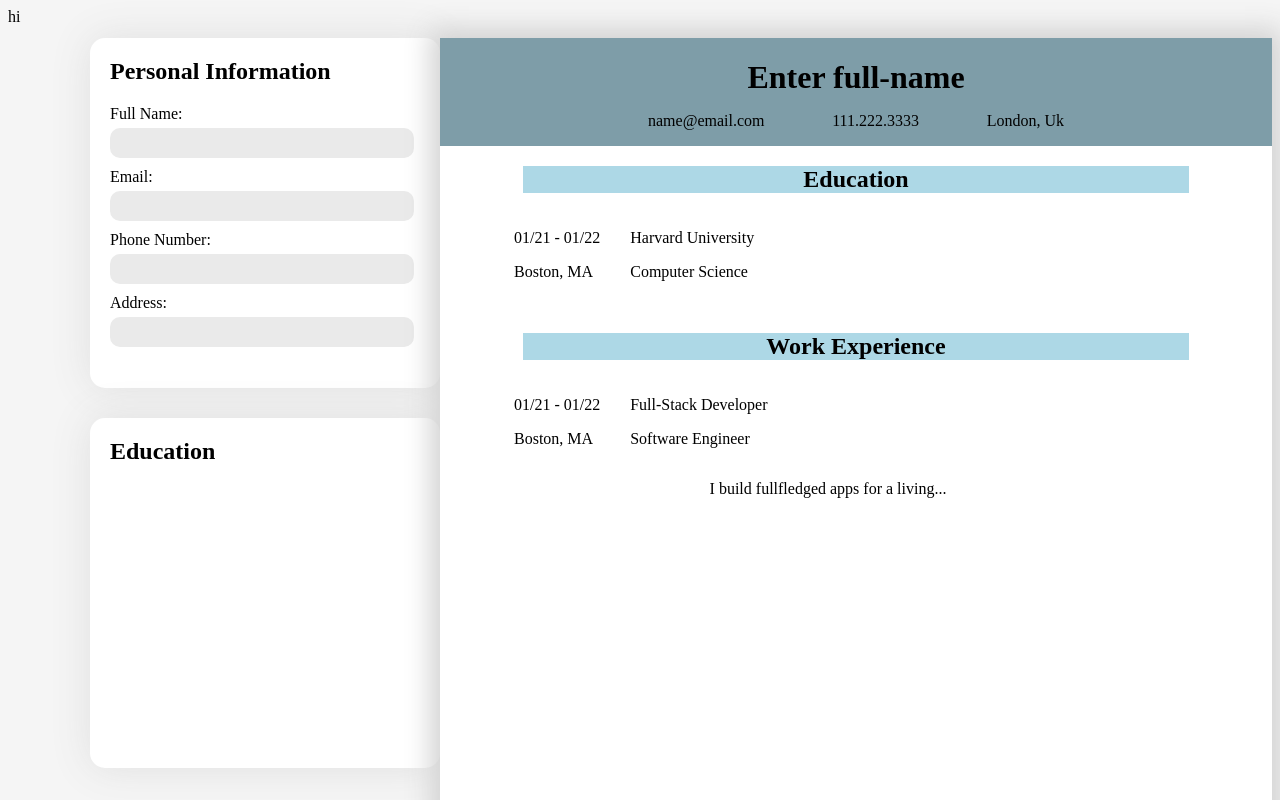
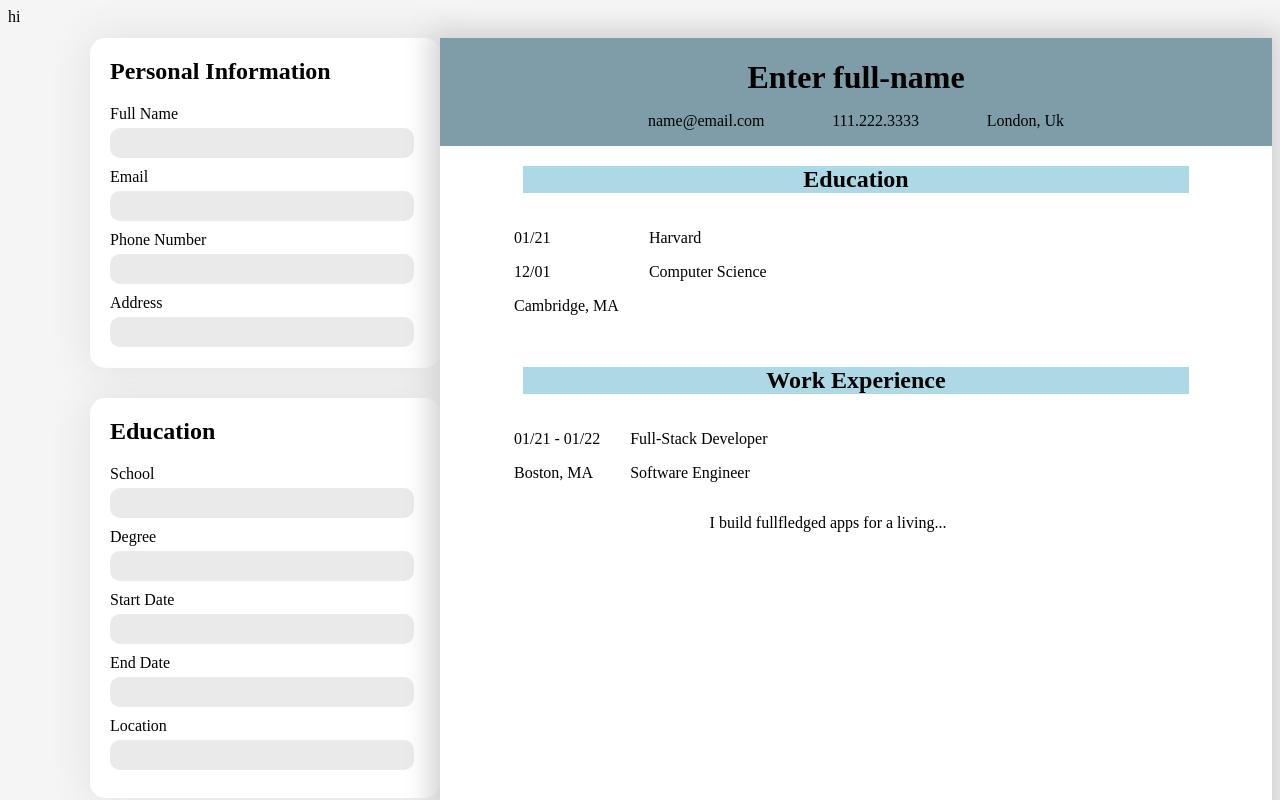
Before and after one commit to tdematos/React-CV-Generator, a React (Vite) app in the folder React-CV-Generator/: page / in a window 1280 px wide. Shown: the top 800 px of the page. Built offline with nearby package versions, Linux system fonts and the light colour scheme.

Commit message:
add eduction input section that outputs information into eduction section on resume and add props to education section to recive input information from form

```diff
--- a/React-CV-Generator/src/Components/Form-Section/Education/EducationSection.jsx
+++ b/React-CV-Generator/src/Components/Form-Section/Education/EducationSection.jsx
@@ -1,9 +1,17 @@
-import "../Personal-Info/PersonalInfo.css";
+import FormInput from "../Personal-Info/Form-Input/FormInput";
+import "../Personal-Info/boxInfo.css";
 
 const EducationSection = () => {
   return (
-    <div className="personalInfoContainer">
-      <h2 className="personalHeading">Education</h2>
+    <div className="boxInfoContainertwo">
+      <h2 className="boxHeading">Education</h2>
+      <form className="boxInfoForm">
+        <FormInput fullNameTitle="School" />
+        <FormInput fullNameTitle="Degree" />
+        <FormInput fullNameTitle="Start Date" />
+        <FormInput fullNameTitle="End Date" />
+        <FormInput fullNameTitle="Location" />
+      </form>
     </div>
   );
 };
--- a/React-CV-Generator/src/Components/Form-Section/Personal-Info/PersonalInfo.css
+++ /dev/null
@@ -1,20 +0,0 @@
-.personalInfoContainer {
-  background-color: white;
-  width: 350px;
-  height: 350px;
-  border-radius: 15px;
-  margin-top: 30px;
-  box-shadow: 0px 0px 40px 1px rgb(224, 224, 224);
-  display: flex;
-  flex-direction: column;
-  justify-content: flex-start;
-}
-
-.personalHeading {
-  margin-left: 20px;
-}
-
-.personalInfoForm {
-  display: flex;
-  flex-direction: column;
-}
--- a/React-CV-Generator/src/Components/Form-Section/Personal-Info/PersonalInfo.jsx
+++ b/React-CV-Generator/src/Components/Form-Section/Personal-Info/PersonalInfo.jsx
@@ -1,5 +1,5 @@
 import FormInput from "./Form-Input/FormInput";
-import "../Personal-Info/PersonalInfo.css";
+import "../Personal-Info/boxInfo.css";
 
 const PersonalInfo = ({
   onNameChange,
@@ -8,13 +8,13 @@ const PersonalInfo = ({
   onLocationChange,
 }) => {
   return (
-    <div className="personalInfoContainer">
-      <h2 className="personalHeading">Personal Information</h2>
-      <form className="personalInfoForm">
-        <FormInput fullNameTitle="Full Name:" onChange={onNameChange} />
-        <FormInput fullNameTitle="Email:" onChange={onEmailChange} />
-        <FormInput fullNameTitle="Phone Number:" onChange={onPhoneChange} />
-        <FormInput fullNameTitle="Address:" onChange={onLocationChange} />
+    <div className="boxInfoContainer">
+      <h2 className="boxHeading">Personal Information</h2>
+      <form className="boxInfoForm">
+        <FormInput fullNameTitle="Full Name" onChange={onNameChange} />
+        <FormInput fullNameTitle="Email" onChange={onEmailChange} />
+        <FormInput fullNameTitle="Phone Number" onChange={onPhoneChange} />
+        <FormInput fullNameTitle="Address" onChange={onLocationChange} />
       </form>
     </div>
   );
--- /dev/null
+++ b/React-CV-Generator/src/Components/Form-Section/Personal-Info/boxInfo.css
@@ -0,0 +1,37 @@
+.boxInfoContainer {
+  background-color: white;
+  width: 350px;
+  height: 330px;
+  border-radius: 15px;
+  margin-top: 30px;
+  box-shadow: 0px 0px 40px 1px rgb(224, 224, 224);
+  display: flex;
+  flex-direction: column;
+  justify-content: flex-start;
+}
+
+.boxHeading {
+  margin-left: 20px;
+}
+
+.boxInfoForm {
+  display: flex;
+  flex-direction: column;
+}
+
+.dateBox {
+  display: flex;
+  flex-direction: row;
+}
+
+.boxInfoContainertwo {
+  background-color: white;
+  width: 350px;
+  height: 400px;
+  border-radius: 15px;
+  margin-top: 30px;
+  box-shadow: 0px 0px 40px 1px rgb(224, 224, 224);
+  display: flex;
+  flex-direction: column;
+  justify-content: flex-start;
+}
--- a/React-CV-Generator/src/Components/ResumePage/Education/Education.jsx
+++ b/React-CV-Generator/src/Components/ResumePage/Education/Education.jsx
@@ -2,17 +2,18 @@ import EdExperience from "../Experience/EdExperience";
 import Title from "../Title/Title";
 import "../Education/Education.css";
 
-const Education = () => {
+const Education = (props) => {
   return (
     <div className="educationSection">
       <div className="titleBackground">
         <Title sectionTitle="Education" />
       </div>
       <EdExperience
-        schoolDate="01/21 - 01/22"
-        schoolLocation="Boston, MA"
-        schoolName="Harvard University"
-        degreeName="Computer Science"
+        startDate={props.startDate}
+        endDate={props.endDate}
+        schoolLocation={props.schoolLocation}
+        schoolName={props.schoolName}
+        degreeName={props.degree}
       />
     </div>
   );
--- a/React-CV-Generator/src/Components/ResumePage/Experience/EdExperience.jsx
+++ b/React-CV-Generator/src/Components/ResumePage/Experience/EdExperience.jsx
@@ -3,7 +3,8 @@ const EdExperience = (props) => {
     <div>
       <div className="educationInfo">
         <div className="dateAndPlace">
-          <p className="schoolDate">{props.schoolDate}</p>
+          <p className="schoolDate">{props.startDate}</p>
+          <p className="schoolDate">{props.endDate}</p>
           <p className="schoolLocation">{props.schoolLocation}</p>
         </div>
         <div className="schoolInfo">
--- a/React-CV-Generator/src/Components/ResumePage/ResumePage.jsx
+++ b/React-CV-Generator/src/Components/ResumePage/ResumePage.jsx
@@ -4,16 +4,22 @@ import Experience from "./Experience/EdExperience";
 import WorkExperience from "./Work Experience/WorkExperiece";
 import "../ResumePage/ResumePage.css";
 
-const ResumePage = ({ fullName, email, phoneNum, location }) => {
+const ResumePage = (props) => {
   return (
     <div className="pageBody">
       <ResumeHeader
-        resumeHeader={fullName}
-        email={email}
-        number={phoneNum}
-        location={location}
+        resumeHeader={props.fullName}
+        email={props.email}
+        number={props.phoneNum}
+        location={props.location}
       />
-      <Education />
+      <Education
+        startDate={props.startDate}
+        endDate={props.endDate}
+        schoolLocation={props.schoolLocation}
+        schoolName={props.schoolName}
+        degree={props.degree}
+      />
       <Experience />
       <WorkExperience />
     </div>
--- a/React-CV-Generator/src/Components/Section/Section.jsx
+++ b/React-CV-Generator/src/Components/Section/Section.jsx
@@ -8,6 +8,12 @@ const Section = () => {
   const [emailInput, setEmailInput] = useState("name@email.com");
   const [phoneNumInput, setPhoneNumInput] = useState("111.222.3333");
   const [locationAdd, setlocationAdd] = useState("London, Uk");
+
+  const [schoolInput, setSchoolInput] = useState("Harvard");
+  const [degreeInput, setDegreeInput] = useState("Computer Science");
+  const [startDate, setStartDate] = useState("01/21");
+  const [endDate, setEndDate] = useState("12/01");
+  const [schoolLocation, setSchoolLocation] = useState("Cambridge, MA");
 
   const handleNameChange = (e) => {
     setNameInput(e.target.value);
@@ -22,6 +28,26 @@ const Section = () => {
   };
   const handlelocationChange = (e) => {
     setlocationAdd(e.target.value);
+  };
+  //functions for handling change to eduction section
+  const handleSchoolNameChange = (e) => {
+    setSchoolInput(e.target.value);
+  };
+
+  const handleDegreeChange = (e) => {
+    setDegreeInput(e.target.value);
+  };
+
+  const handleStartDateChange = (e) => {
+    setStartDate(e.target.value);
+  };
+
+  const handleEndDateChange = (e) => {
+    setEndDate(e.target.value);
+  };
+
+  const handleSchoolLocation = (e) => {
+    setSchoolLocation(e.target.value);
   };
 
   return (
@@ -43,6 +69,12 @@ const Section = () => {
           email={emailInput}
           phoneNum={phoneNumInput}
           location={locationAdd}
+          //input for education section in resume
+          startDate={startDate}
+          endDate={endDate}
+          schoolLocation={schoolLocation}
+          schoolName={schoolInput}
+          degree={degreeInput}
         />
       </div>
     </>
```
